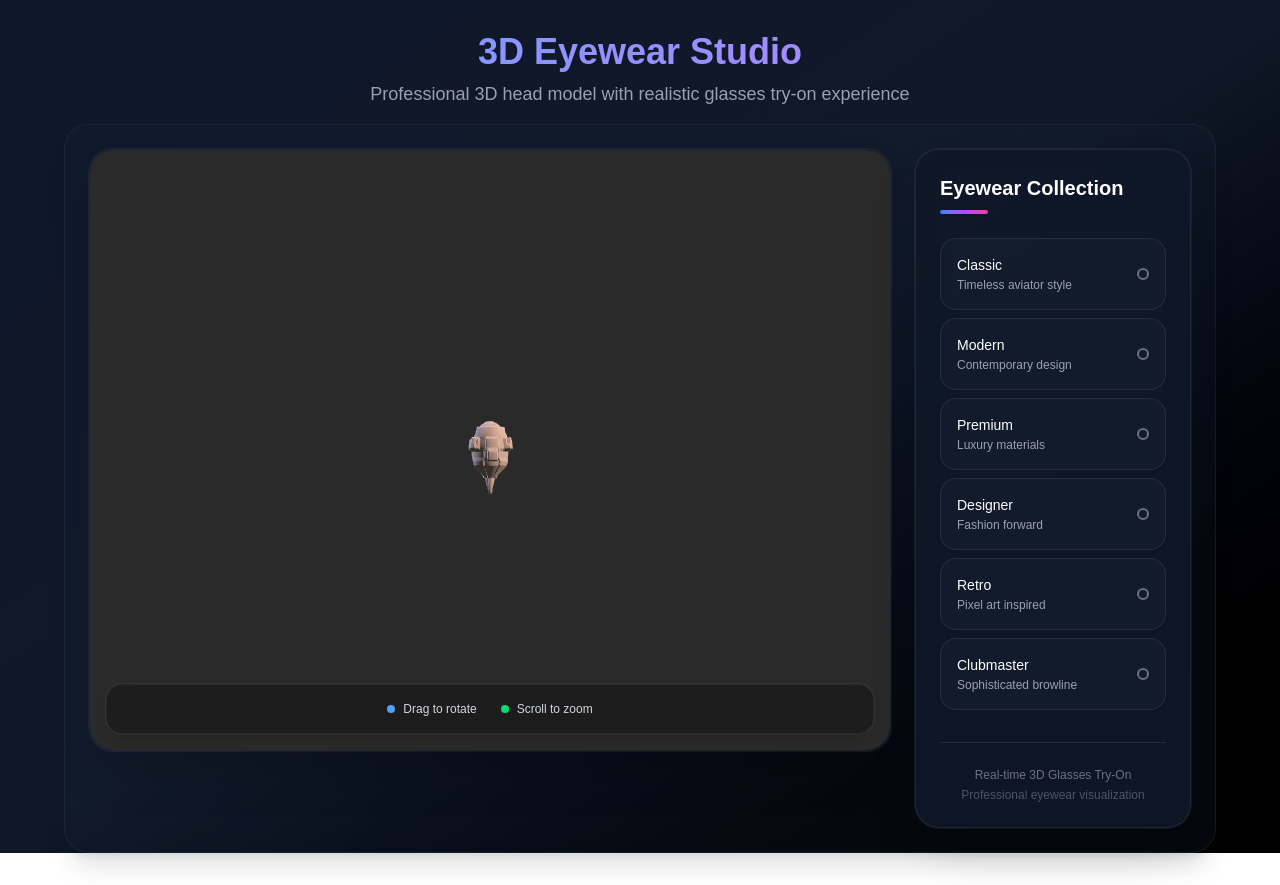
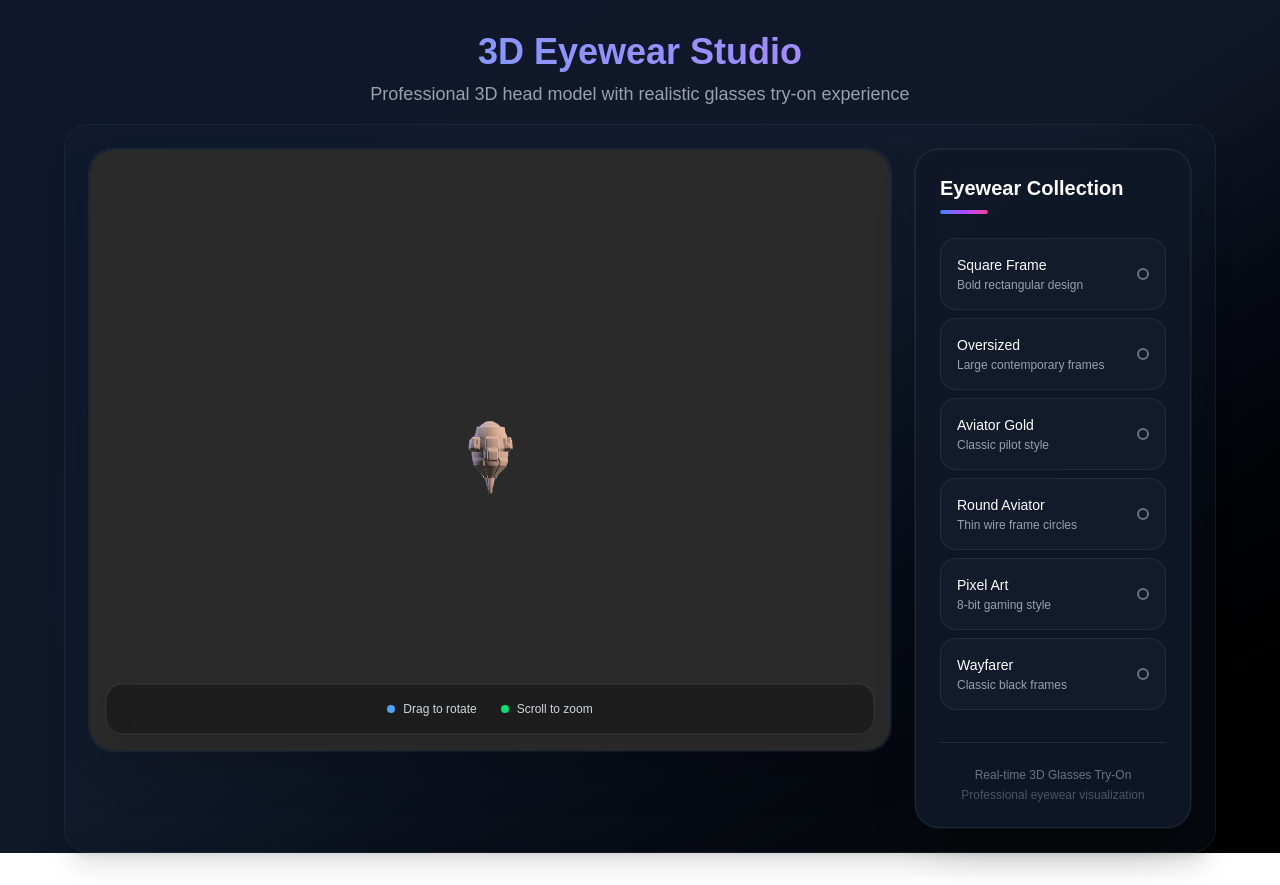
Before and after one commit to erfanansari/face-recognition, a Next.js app: page / in a window 1280 px wide. Built offline with nearby package versions, Linux system fonts and the light colour scheme; no server answers.

Commit message:
chore: update sunglasses

```diff
--- a/components/AvatarViewer.tsx
+++ b/components/AvatarViewer.tsx
@@ -278,12 +278,12 @@ export default function AvatarViewer() {
   };
 
   const glassesOptions = [
-    { type: 'classic', label: 'Classic', description: 'Timeless aviator style', file: '/sunglasses/classic.glb' },
-    { type: 'modern', label: 'Modern', description: 'Contemporary design', file: '/sunglasses/modern.glb' },
-    { type: 'premium', label: 'Premium', description: 'Luxury materials', file: '/sunglasses/premium.glb' },
-    { type: 'designer', label: 'Designer', description: 'Fashion forward', file: '/sunglasses/designer.glb' },
-    { type: 'retro', label: 'Retro', description: 'Pixel art inspired', file: '/sunglasses/retro.glb' },
-    { type: 'clubmaster', label: 'Clubmaster', description: 'Sophisticated browline', file: '/sunglasses/clubmaster.glb' },
+    { type: 'classic', label: 'Square Frame', description: 'Bold rectangular design', file: '/sunglasses/classic.glb' },
+    { type: 'modern', label: 'Oversized', description: 'Large contemporary frames', file: '/sunglasses/modern.glb' },
+    { type: 'premium', label: 'Aviator Gold', description: 'Classic pilot style', file: '/sunglasses/premium.glb' },
+    { type: 'designer', label: 'Round Aviator', description: 'Thin wire frame circles', file: '/sunglasses/designer.glb' },
+    { type: 'retro', label: 'Pixel Art', description: '8-bit gaming style', file: '/sunglasses/retro.glb' },
+    { type: 'clubmaster', label: 'Wayfarer', description: 'Classic black frames', file: '/sunglasses/clubmaster.glb' },
   ];
 
   return (
```
